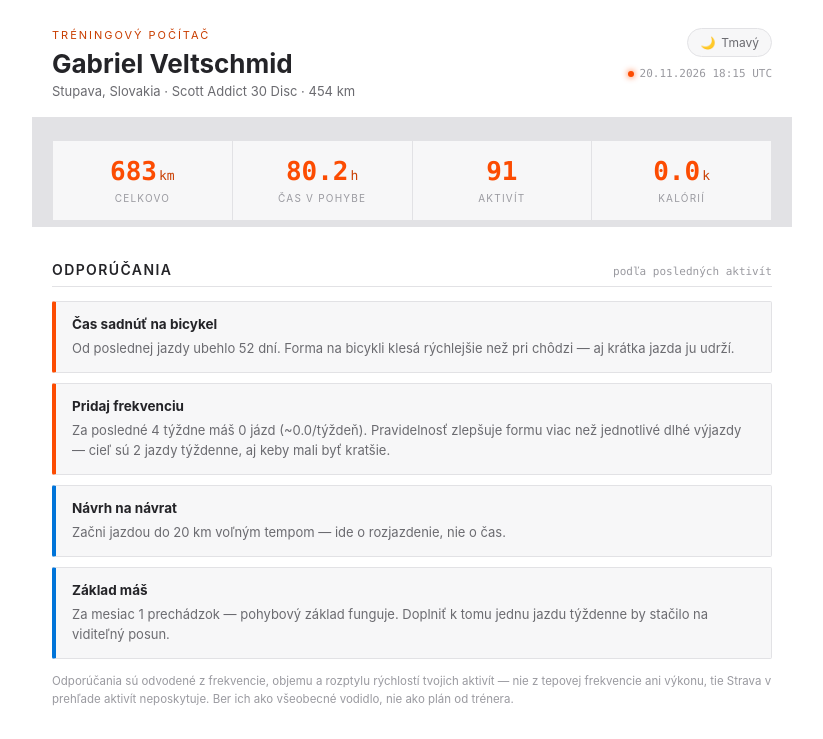
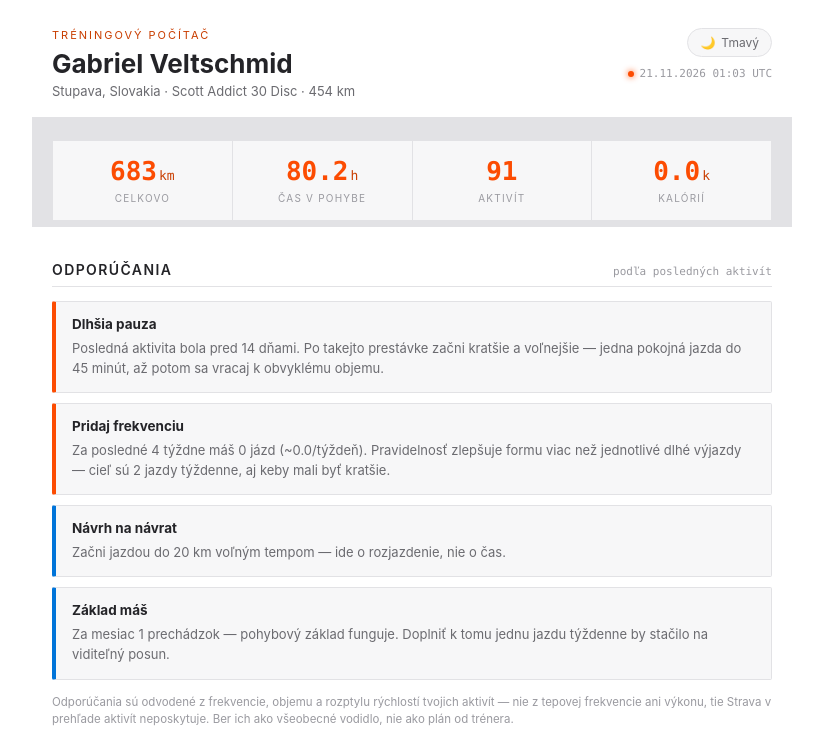
Before and after one commit to recon281/strava-dashboard, a plain HTML site: page docs/index.html in a window 1280 px wide. Shown: the top 739 px of the page, without its empty margins (228-1051 px from the left). Drawn offline with nearby package versions, Linux system fonts and the light colour scheme.

Commit message:
Auto-update dashboard

```diff
--- a/docs/index.html
+++ b/docs/index.html
@@ -147,7 +147,7 @@
         <button class="theme-btn" id="themeBtn" type="button">
           <span id="themeIcon">&#127769;</span><span id="themeLabel">Tmavý</span>
         </button>
-        <div class="clock mono"><span class="live-dot"></span>20.11.2026 18:15 UTC</div>
+        <div class="clock mono"><span class="live-dot"></span>21.11.2026 01:03 UTC</div>
       </div>
     </div>
   </div>
@@ -161,7 +161,7 @@
 
   <section>
     <div class="section-head"><h2>Odporúčania</h2><span class="tag mono">podľa posledných aktivít</span></div>
-    <div class="adv-grid"><div class="adv-card push"><div class="adv-title">Čas sadnúť na bicykel</div><div class="adv-text">Od poslednej jazdy ubehlo 52 dní. Forma na bicykli klesá rýchlejšie než pri chôdzi — aj krátka jazda ju udrží.</div></div><div class="adv-card push"><div class="adv-title">Pridaj frekvenciu</div><div class="adv-text">Za posledné 4 týždne máš 0 jázd (~0.0/týždeň). Pravidelnosť zlepšuje formu viac než jednotlivé dlhé výjazdy — cieľ sú 2 jazdy týždenne, aj keby mali byť kratšie.</div></div><div class="adv-card info"><div class="adv-title">Návrh na návrat</div><div class="adv-text">Začni jazdou do 20 km voľným tempom — ide o rozjazdenie, nie o čas.</div></div><div class="adv-card info"><div class="adv-title">Základ máš</div><div class="adv-text">Za mesiac 1 prechádzok — pohybový základ funguje. Doplniť k tomu jednu jazdu týždenne by stačilo na viditeľný posun.</div></div></div>
+    <div class="adv-grid"><div class="adv-card push"><div class="adv-title">Dlhšia pauza</div><div class="adv-text">Posledná aktivita bola pred 14 dňami. Po takejto prestávke začni kratšie a voľnejšie — jedna pokojná jazda do 45 minút, až potom sa vracaj k obvyklému objemu.</div></div><div class="adv-card push"><div class="adv-title">Pridaj frekvenciu</div><div class="adv-text">Za posledné 4 týždne máš 0 jázd (~0.0/týždeň). Pravidelnosť zlepšuje formu viac než jednotlivé dlhé výjazdy — cieľ sú 2 jazdy týždenne, aj keby mali byť kratšie.</div></div><div class="adv-card info"><div class="adv-title">Návrh na návrat</div><div class="adv-text">Začni jazdou do 20 km voľným tempom — ide o rozjazdenie, nie o čas.</div></div><div class="adv-card info"><div class="adv-title">Základ máš</div><div class="adv-text">Za mesiac 1 prechádzok — pohybový základ funguje. Doplniť k tomu jednu jazdu týždenne by stačilo na viditeľný posun.</div></div></div>
     <p class="adv-note">Odporúčania sú odvodené z frekvencie, objemu a rozptylu rýchlostí tvojich
     aktivít — nie z tepovej frekvencie ani výkonu, tie Strava v prehľade aktivít neposkytuje.
     Ber ich ako všeobecné vodidlo, nie ako plán od trénera.</p>
```
